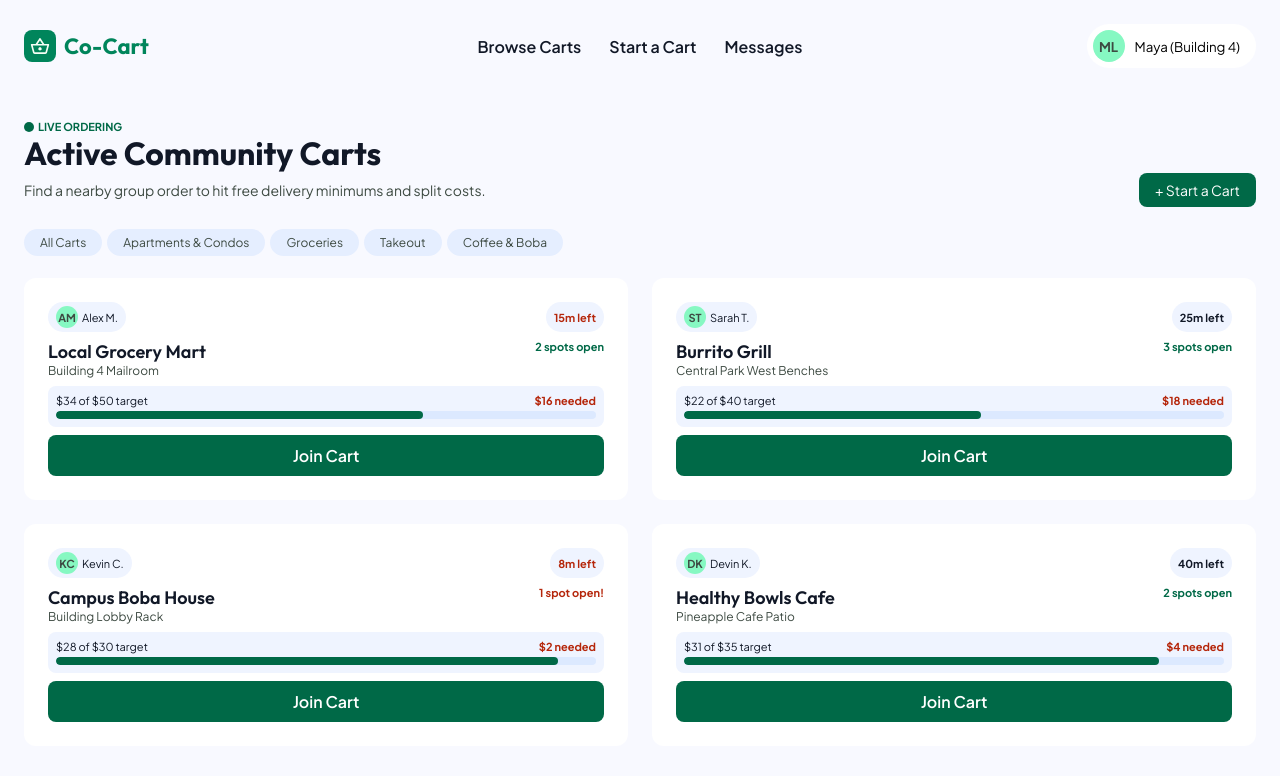
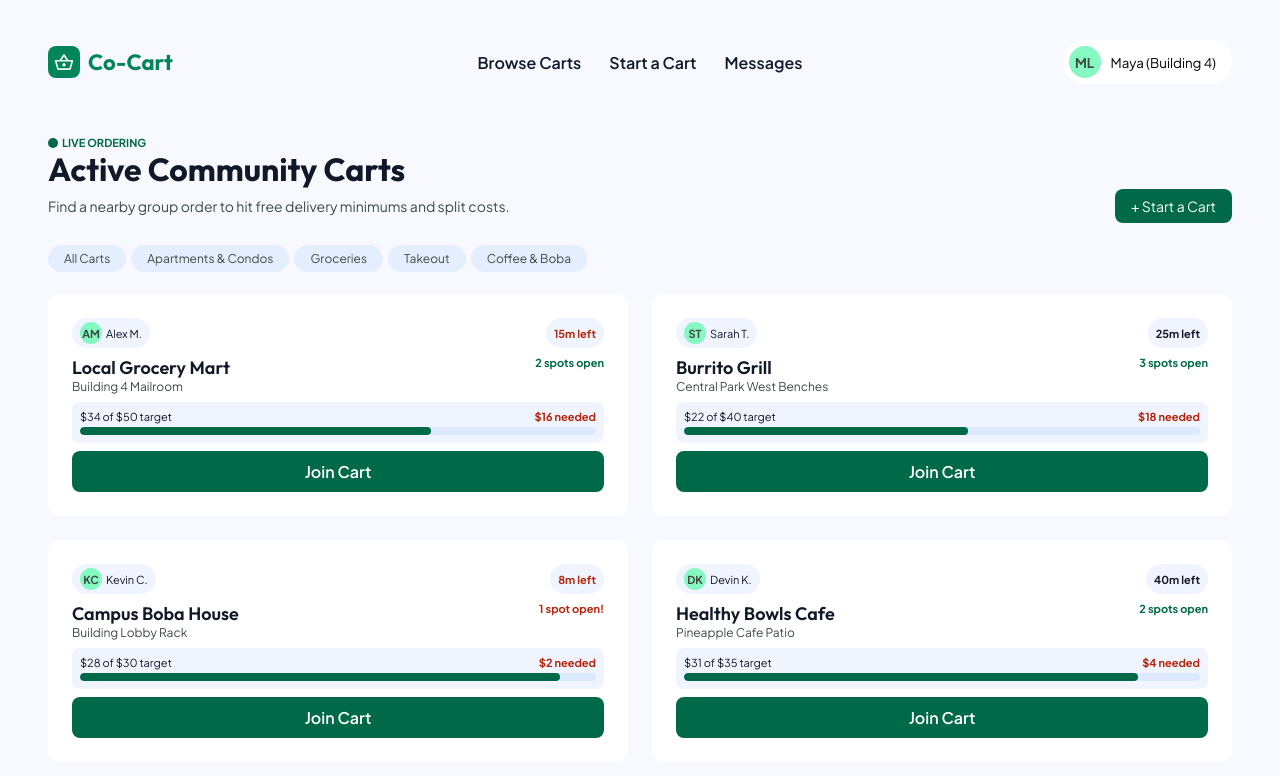
Before and after one commit to CS320-team-5/team-5, a React (Vite) app in the folder frontend/: page /dashboard in a window 1280 px wide. Shown: the top 776 px of the page. Built offline with nearby package versions, Linux system fonts and the light colour scheme; no server answers.

Commit message:
moved css import into content page itself

```diff
--- a/frontend/src/components/dashboard/DashboardContent.tsx
+++ b/frontend/src/components/dashboard/DashboardContent.tsx
@@ -2,10 +2,12 @@ import { Link } from 'react-router';
 import { CartList } from './CartList';
 import { FilterList } from './FilterList';
 import { type CartDetails } from '../../types/cart';
+import "../../styles/theme.css";
+import "../../styles/dashboard.css";
 
-export function DashboardContent({ cartList, filterList }: { cartList: CartDetails[], filterList: string[] }) {
+export function DashboardContent({ cartList, filterList }: { cartList: CartDetails[], filterList: string[], }) {
   return (
-    <>
+    <div className="theme dashboard-page">
       <header id="banner">
         <Link id="left-banner-part" to="/" aria-label="CoCart home">
           <img src="/hero_logo.svg" />
@@ -49,6 +51,6 @@ export function DashboardContent({ cartList, filterList }: { cartList: CartDetai
           <CartList cartList={cartList} />
         </div>
       </main>
-    </>
+    </div>
   );
 }
```
